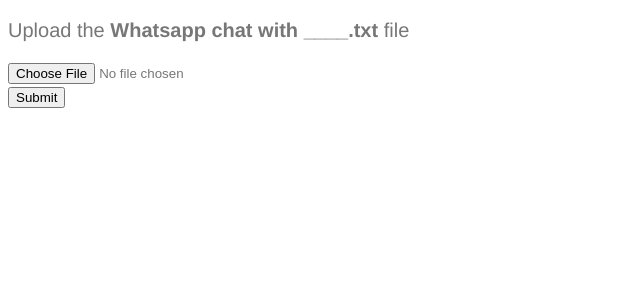
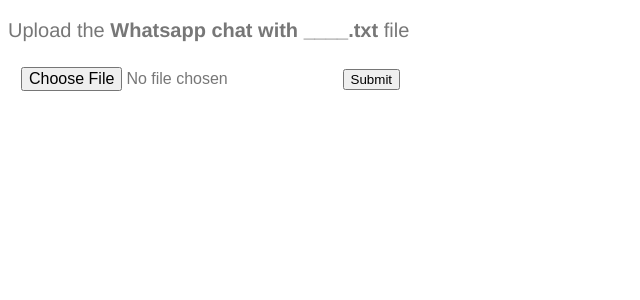
Before and after one commit to darshpriyadarshan/whatsapp_chat_stats, a Flask app: page /upload in a window 1280 px wide. Shown: the top 300 px of the page, without its empty margins (0-640 px from the left). Run offline with Flask 2, Linux system fonts and the light colour scheme; some libraries are stand-ins or nearby versions.

Commit message:
added css to upload.hmtl

```diff
--- a/src/static/styles/style.css
+++ b/src/static/styles/style.css
@@ -97,3 +97,18 @@
     margin-inline-end: 0px;
     margin-left: 1rem;
 }
+
+.btns, #file {
+    display: inline-block;
+    font-weight: 400;
+    text-align: center;
+    white-space: nowrap;
+    vertical-align: middle;
+    user-select: none;
+    border: 1px solid transparent;
+    padding: .375rem .75rem;
+    font-size: 1rem;
+    line-height: 1.5;
+    border-radius: .25rem;
+    transition: color .15s ease-in-out,background-color .15s ease-in-out,border-color .15s ease-in-out,box-shadow .15s ease-in-out;
+}
--- a/src/templates/upload.html
+++ b/src/templates/upload.html
@@ -13,9 +13,7 @@
     <form method="post" enctype="multipart/form-data">
         {{ form.hidden_tag() }}
         {{ form.file }}
-        <div>
-            <input type="submit" value="Submit">
-        </div>
+        <input class=".btns" type="submit" value="Submit">
     </form>
 </body>
 
```
